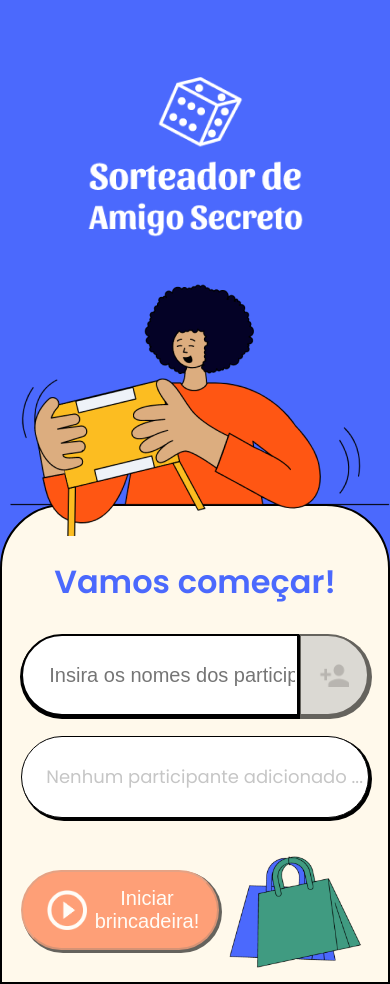
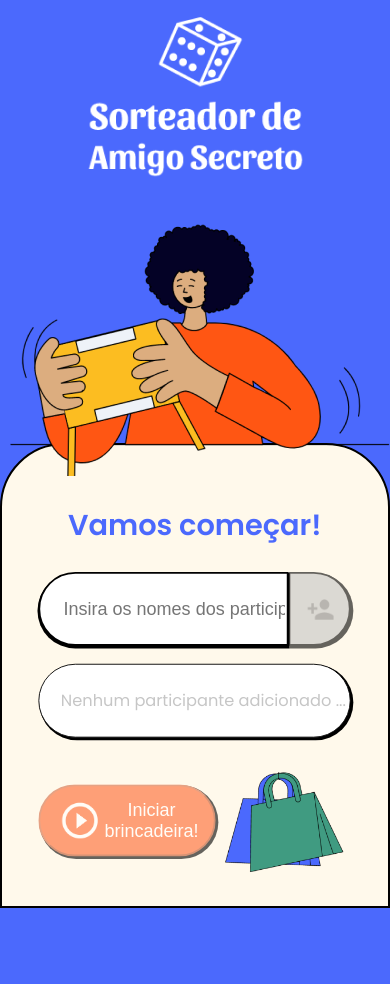
Before and after one commit to lucaspanizio/sorteador-de-amigo-secreto, a React (Vite) app: page / in a window 390 px wide. Shown: the top 984 px of the page. After the commit the page ends 908 px from the top, so only its background shows below. Built offline with nearby package versions, Linux system fonts and the light colour scheme.

Commit message:
:lipstick: style: update styles for resizing

```diff
--- a/src/components/AttendeesList/styles.ts
+++ b/src/components/AttendeesList/styles.ts
@@ -10,8 +10,9 @@ export const Wrapper = styled.div`
   margin: 20px 0;
   min-height: 80px;
   background-color: #fff;
+
+  border-radius: 45px;
   border: 1px solid #000;
-  border-radius: 45px;
   box-shadow: 2px 2px 0px 1px #000000;
 
   p {
@@ -29,8 +30,6 @@ export const Wrapper = styled.div`
 `;
 
 export const Container = styled.ul`
-  position: absolute;
-  border-radius: 45px;
   display: flex;
   flex-wrap: wrap;
   justify-content: flex-start;
@@ -45,26 +44,7 @@ export const Container = styled.ul`
   max-height: 52px;
 
   @media screen and (max-width: 800px) {
-    position: relative;
     max-height: 120px;
-  }
-
-  &::-webkit-scrollbar {
-    width: 6px;
-  }
-
-  &::-webkit-scrollbar-track {
-    background: #f1f1f1;
-    border-radius: 20px;
-  }
-
-  &::-webkit-scrollbar-thumb {
-    background: #888;
-    border-radius: 20px;
-  }
-
-  &::-webkit-scrollbar-thumb:hover {
-    background: #555;
   }
 `;
 
@@ -78,7 +58,7 @@ export const ListItem = styled.li`
 
   &:hover {
     background-color: #e2e6ea;
-    transform: translateY(-3px);
+    transform: translateY(-2px);
     border: 1px solid #fe652b;
   }
 `;
--- a/src/components/Card/styles.ts
+++ b/src/components/Card/styles.ts
@@ -10,5 +10,6 @@ export const Container = styled.main`
   box-sizing: border-box;
   border: 2px solid #000000;
   border-radius: 64px 64px 0px 0px;
-  margin-top: -32px;
+  margin-top: -33px;
+  padding-top: 45px;
 `;
--- a/src/components/Form/styles.ts
+++ b/src/components/Form/styles.ts
@@ -73,9 +73,5 @@ export const Alert = styled.p`
   padding: 1rem;
   border: 1px solid #f5c2c7;
   border-radius: 8px;
-  margin-top: 2rem;
-
-  @media screen and (max-width: 800px) {
-    margin: 3rem 0;
-  }
+  margin-top: 1rem;
 `;
--- a/src/components/Header/styles.ts
+++ b/src/components/Header/styles.ts
@@ -6,7 +6,6 @@ export const Header = styled.header`
   align-items: center;
 
   @media screen and (max-width: 800px) {
-    padding-top: 60px;
     flex-direction: column;
     align-items: center;
   }
--- a/src/globals.css
+++ b/src/globals.css
@@ -26,12 +26,27 @@ ul li {
   font-weight: 300;
 }
 
+::-webkit-scrollbar {
+  width: 6px;
+}
+
+::-webkit-scrollbar-track {
+  background: #f1f1f1;
+  border-radius: 20px;
+}
+
+::-webkit-scrollbar-thumb {
+  background: #888;
+  border-radius: 20px;
+}
+
+::-webkit-scrollbar-thumb:hover {
+  background: #555;
+}
+
 @media screen and (max-width: 800px) {
-  h1 {
-    margin-top: 60px;
-  }
-
   section {
+    transform: scale(0.9);
     width: 90%;
   }
 }
```
